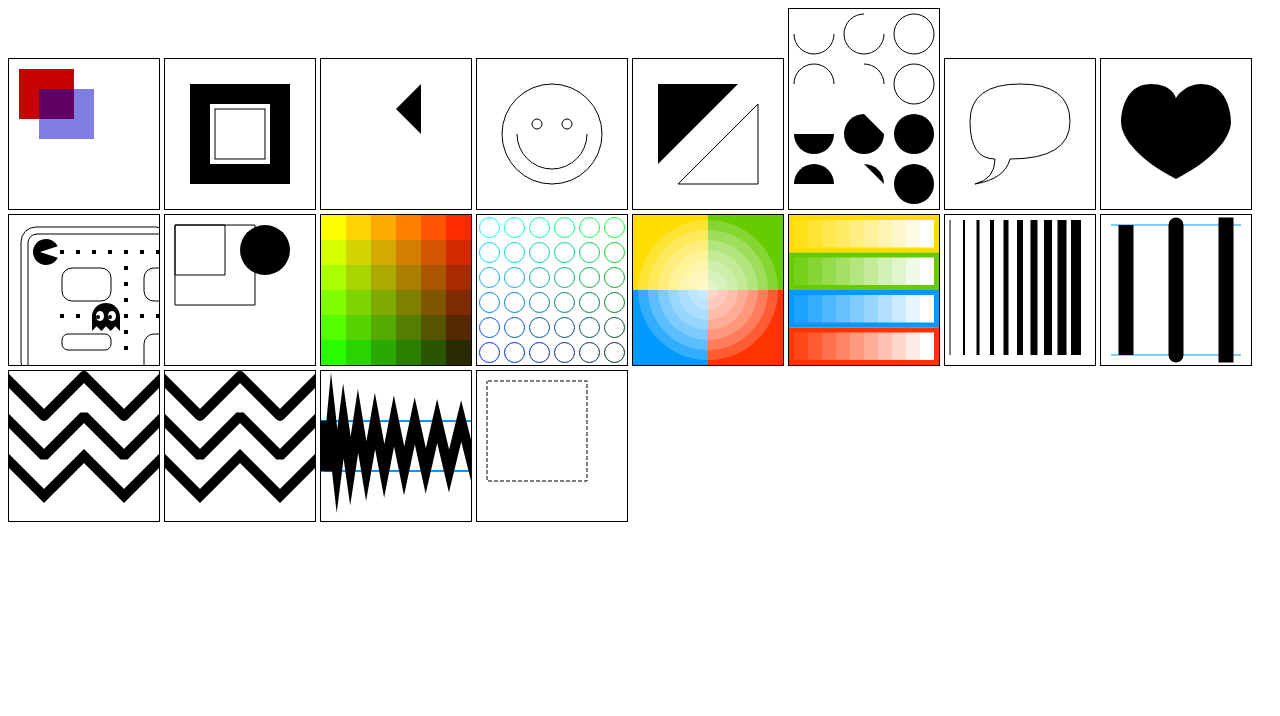
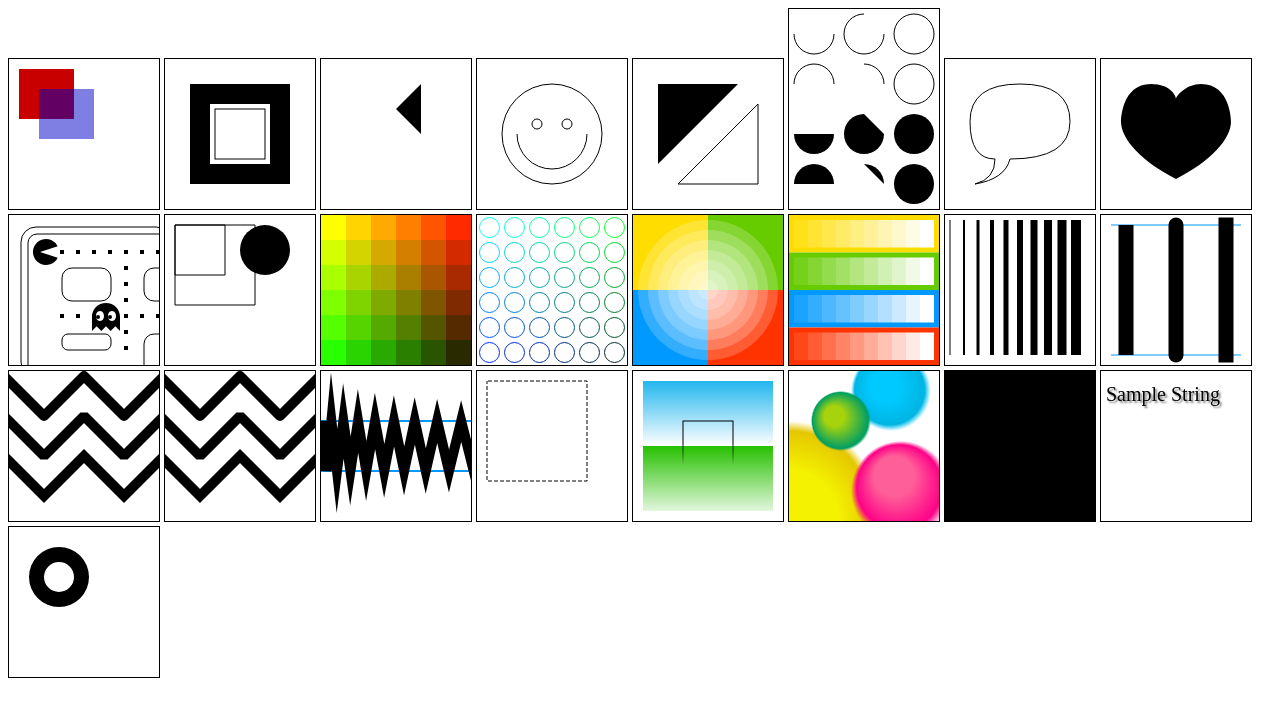
Before and after one commit to iwwwanow/artworks, a website: page artworks/cgi-learning_canvas/index.html in a window 1280 px wide. Drawn offline with Linux system fonts and the light colour scheme.

Commit message:
feat(canvas): lessons

```diff
--- a/artworks/cgi-learning_canvas/index.html
+++ b/artworks/cgi-learning_canvas/index.html
@@ -26,5 +26,10 @@
     <canvas id="lesson-18" width="150" height="150"></canvas>
     <canvas id="lesson-19" width="150" height="150"></canvas>
     <canvas id="lesson-20" width="150" height="150"></canvas>
+    <canvas id="lesson-21" width="150" height="150"></canvas>
+    <canvas id="lesson-22" width="150" height="150"></canvas>
+    <canvas id="lesson-23" width="150" height="150"></canvas>
+    <canvas id="lesson-24" width="150" height="150"></canvas>
+    <canvas id="lesson-25" width="150" height="150"></canvas>
   </body>
 </html>
--- a/artworks/cgi-learning_canvas/script.js
+++ b/artworks/cgi-learning_canvas/script.js
@@ -384,6 +384,92 @@ function drawLesson20(ctx, canvas) {
   march();
 }
 
+function drawLesson21(ctx) {
+  // Create gradients
+  var lingrad = ctx.createLinearGradient(0, 0, 0, 150);
+  lingrad.addColorStop(0, "#00ABEB");
+  lingrad.addColorStop(0.5, "#fff");
+  lingrad.addColorStop(0.5, "#26C000");
+  lingrad.addColorStop(1, "#fff");
+
+  var lingrad2 = ctx.createLinearGradient(0, 50, 0, 95);
+  lingrad2.addColorStop(0.5, "#000");
+  lingrad2.addColorStop(1, "rgba(0,0,0,0)");
+
+  // assign gradients to fill and stroke styles
+  ctx.fillStyle = lingrad;
+  ctx.strokeStyle = lingrad2;
+
+  // draw shapes
+  ctx.fillRect(10, 10, 130, 130);
+  ctx.strokeRect(50, 50, 50, 50);
+}
+
+function drawLesson22(ctx) {
+  // Create gradients
+  var radgrad = ctx.createRadialGradient(45, 45, 10, 52, 50, 30);
+  radgrad.addColorStop(0, "#A7D30C");
+  radgrad.addColorStop(0.9, "#019F62");
+  radgrad.addColorStop(1, "rgba(1,159,98,0)");
+
+  var radgrad2 = ctx.createRadialGradient(105, 105, 20, 112, 120, 50);
+  radgrad2.addColorStop(0, "#FF5F98");
+  radgrad2.addColorStop(0.75, "#FF0188");
+  radgrad2.addColorStop(1, "rgba(255,1,136,0)");
+
+  var radgrad3 = ctx.createRadialGradient(95, 15, 15, 102, 20, 40);
+  radgrad3.addColorStop(0, "#00C9FF");
+  radgrad3.addColorStop(0.8, "#00B5E2");
+  radgrad3.addColorStop(1, "rgba(0,201,255,0)");
+
+  var radgrad4 = ctx.createRadialGradient(0, 150, 50, 0, 140, 90);
+  radgrad4.addColorStop(0, "#F4F201");
+  radgrad4.addColorStop(0.8, "#E4C700");
+  radgrad4.addColorStop(1, "rgba(228,199,0,0)");
+
+  // draw shapes
+  ctx.fillStyle = radgrad4;
+  ctx.fillRect(0, 0, 150, 150);
+  ctx.fillStyle = radgrad3;
+  ctx.fillRect(0, 0, 150, 150);
+  ctx.fillStyle = radgrad2;
+  ctx.fillRect(0, 0, 150, 150);
+  ctx.fillStyle = radgrad;
+  ctx.fillRect(0, 0, 150, 150);
+}
+
+function drawLesson23(ctx) {
+  // TODO: fix it; didnt work
+
+  // create new image object to use as pattern
+  var img = new Image();
+  img.src = "gem-1.jpg";
+  img.onload = function () {
+    // create pattern
+    var ptrn = ctx.createPattern(img, "repeat");
+    ctx.fillStyle = ptrn;
+    ctx.fillRect(0, 0, 150, 150);
+  };
+}
+
+function drawLesson24(ctx) {
+  ctx.shadowOffsetX = 2;
+  ctx.shadowOffsetY = 2;
+  ctx.shadowBlur = 2;
+  ctx.shadowColor = "rgba(0, 0, 0, 0.5)";
+
+  ctx.font = "20px Times New Roman";
+  ctx.fillStyle = "Black";
+  ctx.fillText("Sample String", 5, 30);
+}
+
+function drawLesson25(ctx) {
+  ctx.beginPath();
+  ctx.arc(50, 50, 30, 0, Math.PI * 2, true);
+  ctx.arc(50, 50, 15, 0, Math.PI * 2, true);
+  ctx.fill("evenodd");
+}
+
 function draw() {
   drawLessonFactory(1, drawLesson1);
   drawLessonFactory(2, drawLesson2);
@@ -405,4 +491,9 @@ function draw() {
   drawLessonFactory(18, drawLesson18);
   drawLessonFactory(19, drawLesson19);
   drawLessonFactory(20, drawLesson20);
+  drawLessonFactory(21, drawLesson21);
+  drawLessonFactory(22, drawLesson22);
+  drawLessonFactory(23, drawLesson23);
+  drawLessonFactory(24, drawLesson24);
+  drawLessonFactory(25, drawLesson25);
 }
```
Also changed, not shown: artworks/cgi-learning_canvas/gem-1.jpg (added).
